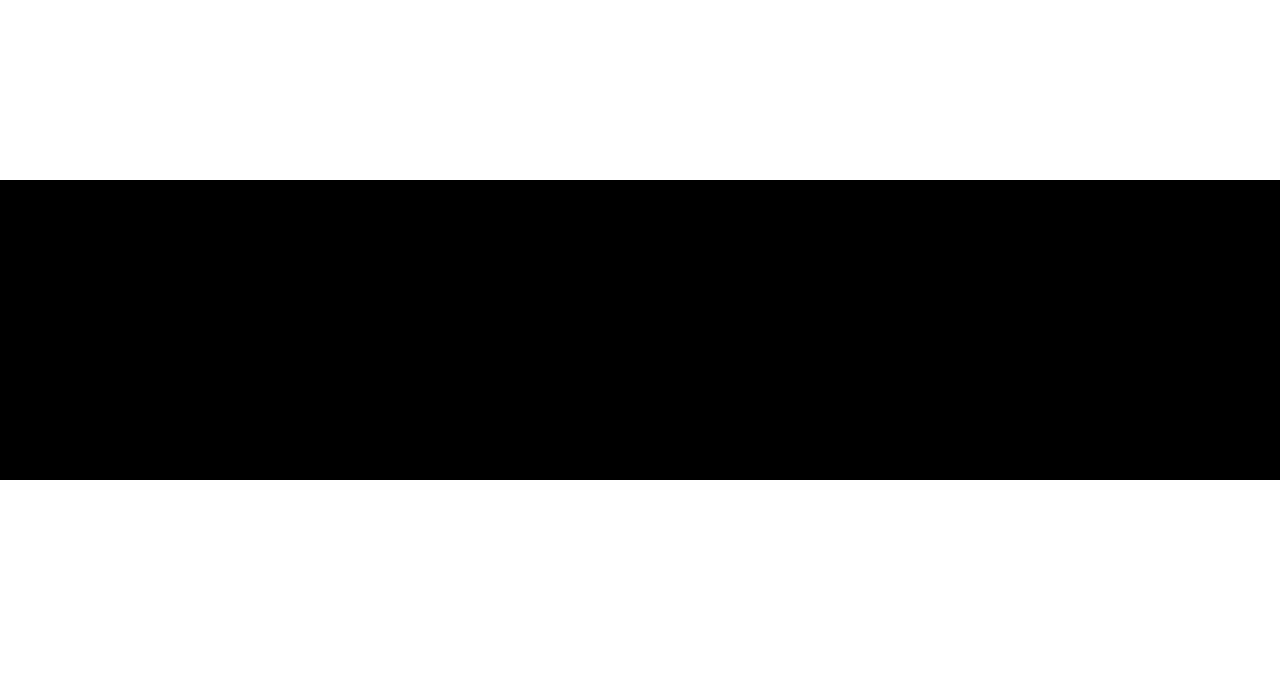
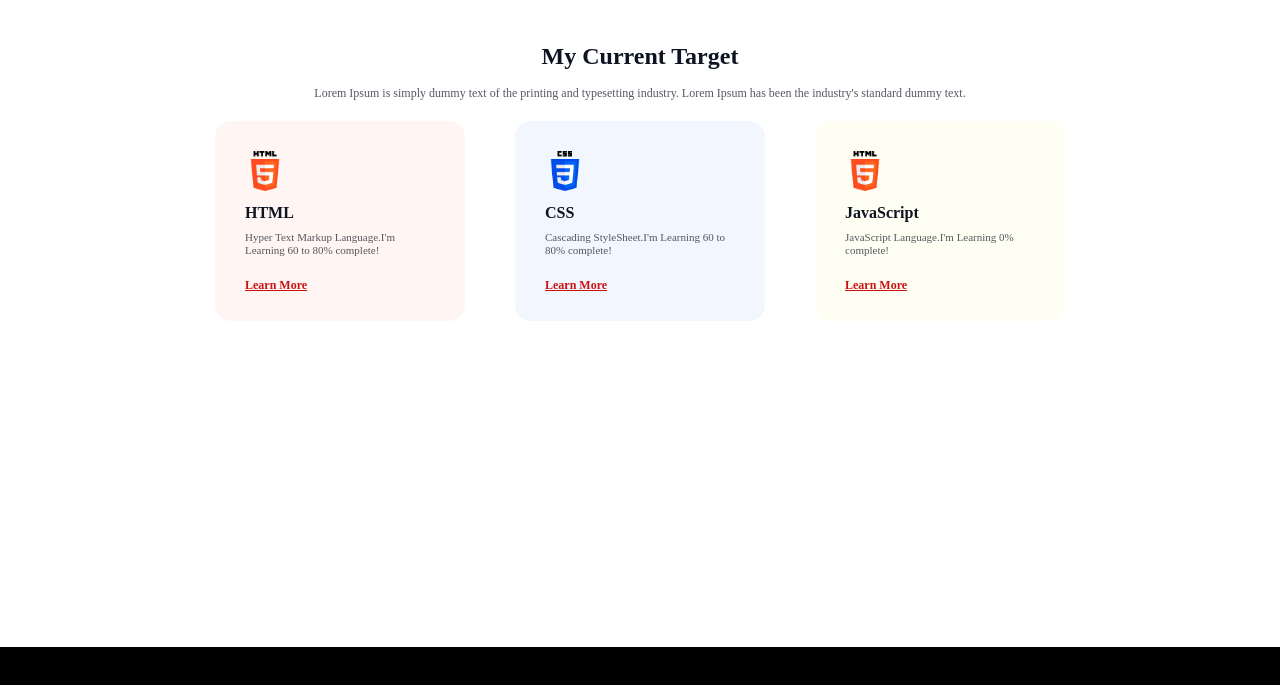
Before and after one commit to trimikroy/assingment-1, a plain HTML site: page index.html in a window 1280 px wide. Shown: the part 2390-3075 px from the top of the page. Before the commit the page ends 2870 px from the top, so only its background shows below. Drawn offline with Linux system fonts and the light colour scheme; a web font is replaced by a local one.

Commit message:
my current target section commit

```diff
--- a/index.html
+++ b/index.html
@@ -84,10 +84,45 @@
             </div>
         </section>
 
+      <!-- Inspiration section end  -->
+
+
+      <!-- current target section start -->
+
+        <section class="current-target-section">
+            <div class="current-target-section-title-decript">
+                <h3>My Current Target</h3>
+                <p>Lorem Ipsum is simply dummy text of the printing and typesetting industry. Lorem Ipsum has been the industry's standard dummy text.</p>
+            </div>
+            <div class="current-target-card">
+                <div class="card-1">
+                    <img src="assets/html.png" alt="">
+                    <h4>HTML</h4>
+                    <p>Hyper Text Markup Language.I'm Learning 60 to 80% complete!</p>
+                    <br>
+                    <a href="https://www.w3schools.com/html/default.asp">Learn More</a>
+                </div>
+                <div class="card-2">
+                    <img src="assets/css.png" alt="">
+                    <h4>CSS</h4>
+                    <p>Cascading StyleSheet.I'm Learning 60 to 80% complete!</p>
+                    <br>
+                    <a href="https://www.w3schools.com/css/default.asp">Learn More</a>
+                </div>
+                <div class="card-3">
+                    <img src="assets/html.png" alt="">
+                    <h4>JavaScript</h4>
+                    <p>JavaScript Language.I'm Learning 0% complete!</p>
+                    <br>
+                    <a href="https://www.w3schools.com/html/default.asp">Learn More</a>
+                </div>
+            </div>
+        </section>
 
 
 
-      <!-- Inspiration section end  -->
+
+      <!-- current target section end  -->
     </main>
     <footer>
 
--- a/styles/style.css
+++ b/styles/style.css
@@ -261,7 +261,7 @@
 
 
     .inspiration-vedio video{
-        width: 90%;
+        width: 100%;
         height: auto;
         box-sizing: border-box;
         margin: 50px 0px;
@@ -271,11 +271,180 @@
         padding: 20px;
 
     }
+ /* inspiration section style end */
 
 
 
- /* inspiration section style end */
+ /* target card styel start  */
 
+    .current-target-section{
+        width: 75%;
+        height:400px;
+        /* border: 1px solid red; */
+        margin: 0 auto;
+        margin-top: 50px;
+
+        display: flex;
+        flex-direction: column;
+        align-items: center;
+
+    }
+
+    .current-target-section-title-decript h3{
+        color: rgb(13, 19, 33);
+        font-family: Azeret Mono;
+        font-size: 24px;
+        font-weight: 700;
+        line-height: 18px;
+        letter-spacing: 0%;
+        text-align: center;
+    }
+
+    .current-target-section-title-decript p{
+        color: rgb(13, 19, 33);
+        font-family: Azeret Mono;
+        font-size: 12px;
+        font-weight: 400;
+        line-height: 16px;
+        text-align: center;
+        opacity: 0.7;
+        padding: 20px 50px;
+
+    }
+    .current-target-card{
+        display: flex;
+        gap: 50px;
+        margin: 0 auto;
+
+
+
+
+    }
+
+    .card-1{
+        width: 250px;
+        height: 200px;
+        /* border: 1px solid red; */
+        border-radius: 16px;
+        background: rgba(255, 76, 30, 0.05);
+        padding: 30px;
+    }
+    .card-2{
+        width: 250px;
+        height: 200px;
+        /* border: 1px solid red; */
+        border-radius: 16px;
+        background: rgba(0, 76, 232, 0.05);
+        padding: 30px;
+    }
+    .card-3{
+        width: 250px;
+        height: 200px;
+        /* border: 1px solid red; */
+        padding: 30px;
+        border-radius: 16px;
+        background: rgba(255, 223, 0, 0.05);
+    }
+    .card-1 img{
+        width: 40px;
+        height: auto;
+
+    }
+    .card-1 h4{
+        color: rgb(13, 19, 33);
+        font-family: Azeret Mono;
+        font-size: 16px;
+        font-weight: 600;
+        line-height: 36px;
+        letter-spacing: 0%;
+        text-align: left;
+    }
+    .card-1 p{
+        color: rgb(13, 19, 33);
+        font-family: Azeret Mono;
+        font-size: 11px;
+        font-weight: 300;
+        line-height: 13px;
+        letter-spacing: 0%;
+        opacity: 0.7;
+
+    }
+    .card-1 a{
+        color: rgb(201, 19, 19);
+        font-family: Azeret Mono;
+        font-size: 12px;
+        font-weight: 600;
+                text-decoration-line: underline;
+
+
+    }
+    .card-2 img{
+        width: 40px;
+        height: auto;
+
+    }
+    .card-2 h4{
+        color: rgb(13, 19, 33);
+        font-family: Azeret Mono;
+        font-size: 16px;
+        font-weight: 600;
+        line-height: 36px;
+        letter-spacing: 0%;
+        text-align: left;
+    }
+    .card-2 p{
+        color: rgb(13, 19, 33);
+        font-family: Azeret Mono;
+        font-size: 11px;
+        font-weight: 300;
+        line-height: 13px;
+        letter-spacing: 0%;
+        opacity: 0.7;
+
+    }
+    .card-2 a{
+        color: rgb(201, 19, 19);
+        font-family: Azeret Mono;
+        font-size: 12px;
+        font-weight: 600;
+                text-decoration-line: underline;
+
+
+    }
+    .card-3 img{
+        width: 40px;
+        height: auto;
+
+    }
+    .card-3 h4{
+        color: rgb(13, 19, 33);
+        font-family: Azeret Mono;
+        font-size: 16px;
+        font-weight: 600;
+        line-height: 36px;
+        letter-spacing: 0%;
+        text-align: left;
+    }
+    .card-3 p{
+        color: rgb(13, 19, 33);
+        font-family: Azeret Mono;
+        font-size: 11px;
+        font-weight: 300;
+        line-height: 13px;
+        letter-spacing: 0%;
+        opacity: 0.7;
+
+    }
+    .card-3 a{
+        color: rgb(201, 19, 19);
+        font-family: Azeret Mono;
+        font-size: 12px;
+        font-weight: 600;
+        text-decoration-line: underline;
+
+
+    }
+ /* target card styel end  */
 
 
 
```
